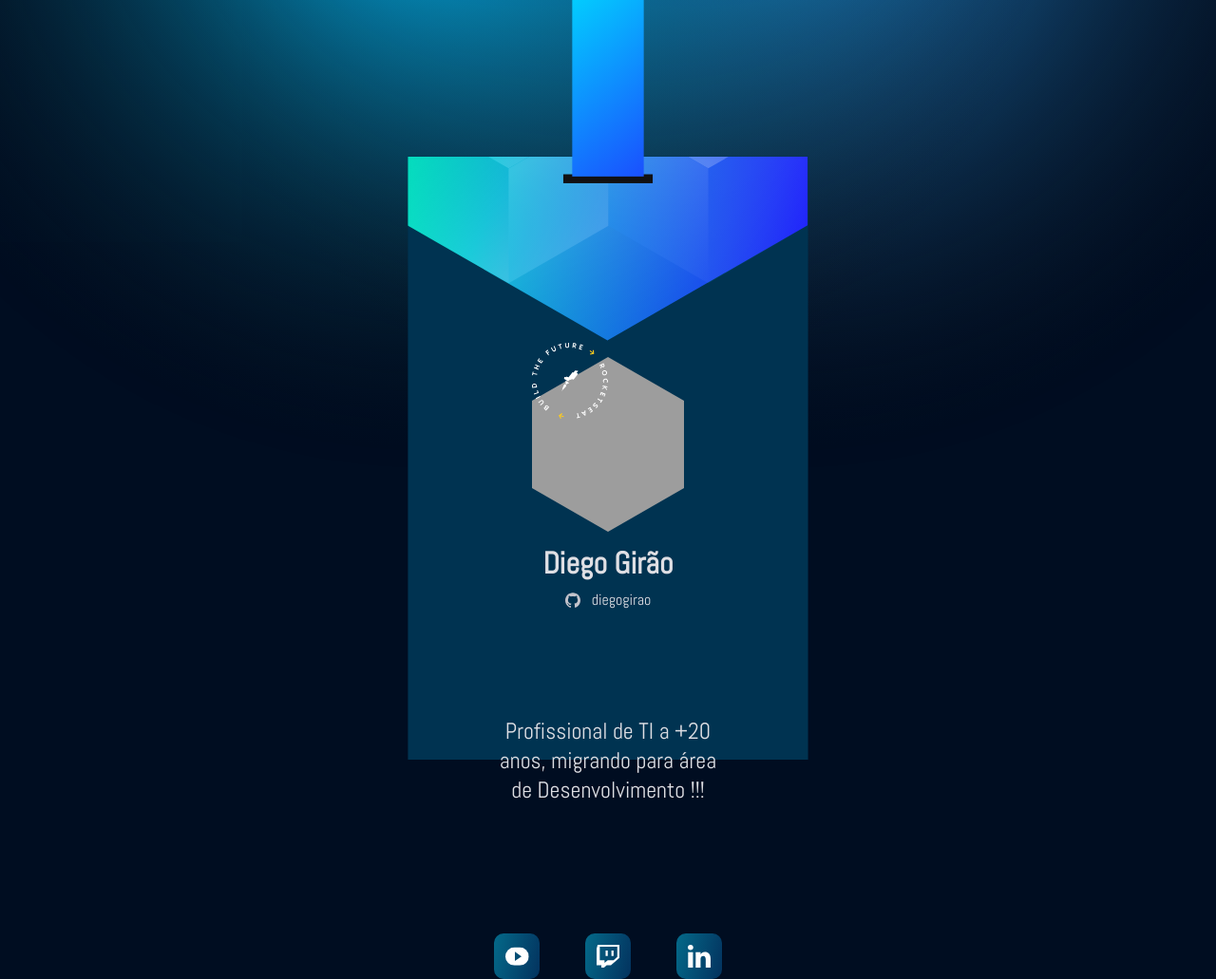
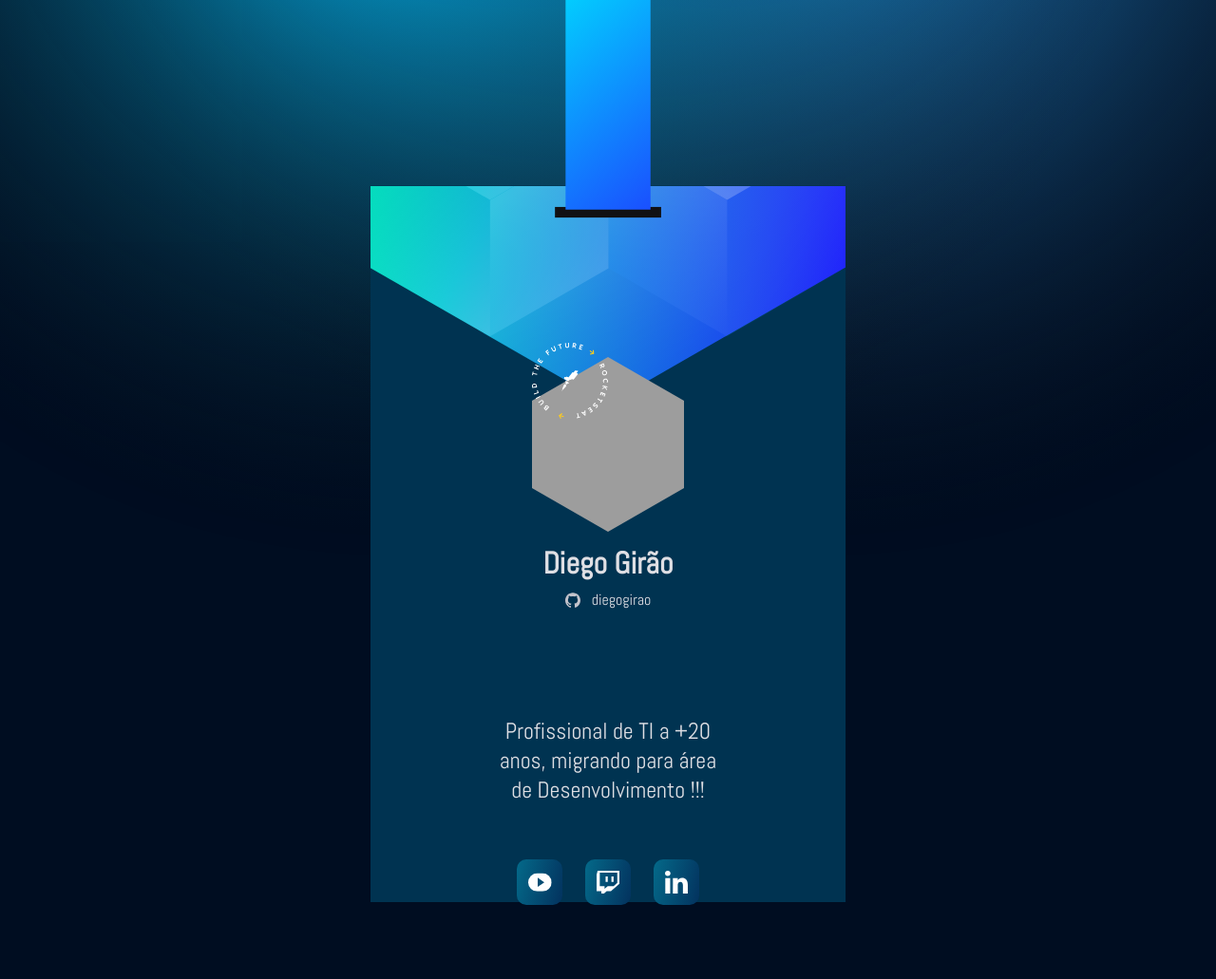
Before and after one commit to Diego-Girao/cracha-nlw-desktop, a plain HTML site: page index.html in a window 1280 px wide. Shown: the whole page at 95% size. After the commit the page ends 953 px from the top, so only its background shows below. Drawn offline with Linux system fonts and the light colour scheme; no server answers; grey boxes are pictures that could not be loaded.

Commit message:
ajustes no style.css

```diff
--- a/style.css
+++ b/style.css
@@ -35,7 +35,7 @@ main {
 main {
     background: url(images/background.svg) no-repeat center/cover;
     width: 100vw;
-    min-height: 500px;
+    min-height: 950px;
     height: 100vh;
 }
 
@@ -89,11 +89,11 @@ p {
 }
 
 ul {
-    margin-top: 8rem;
+    margin-top: 50px;
     list-style: none;
     padding: 0;
     display: flex;
-    gap: 3rem;
+    gap: 1.5rem;
     justify-content: center;
 }
 
```
